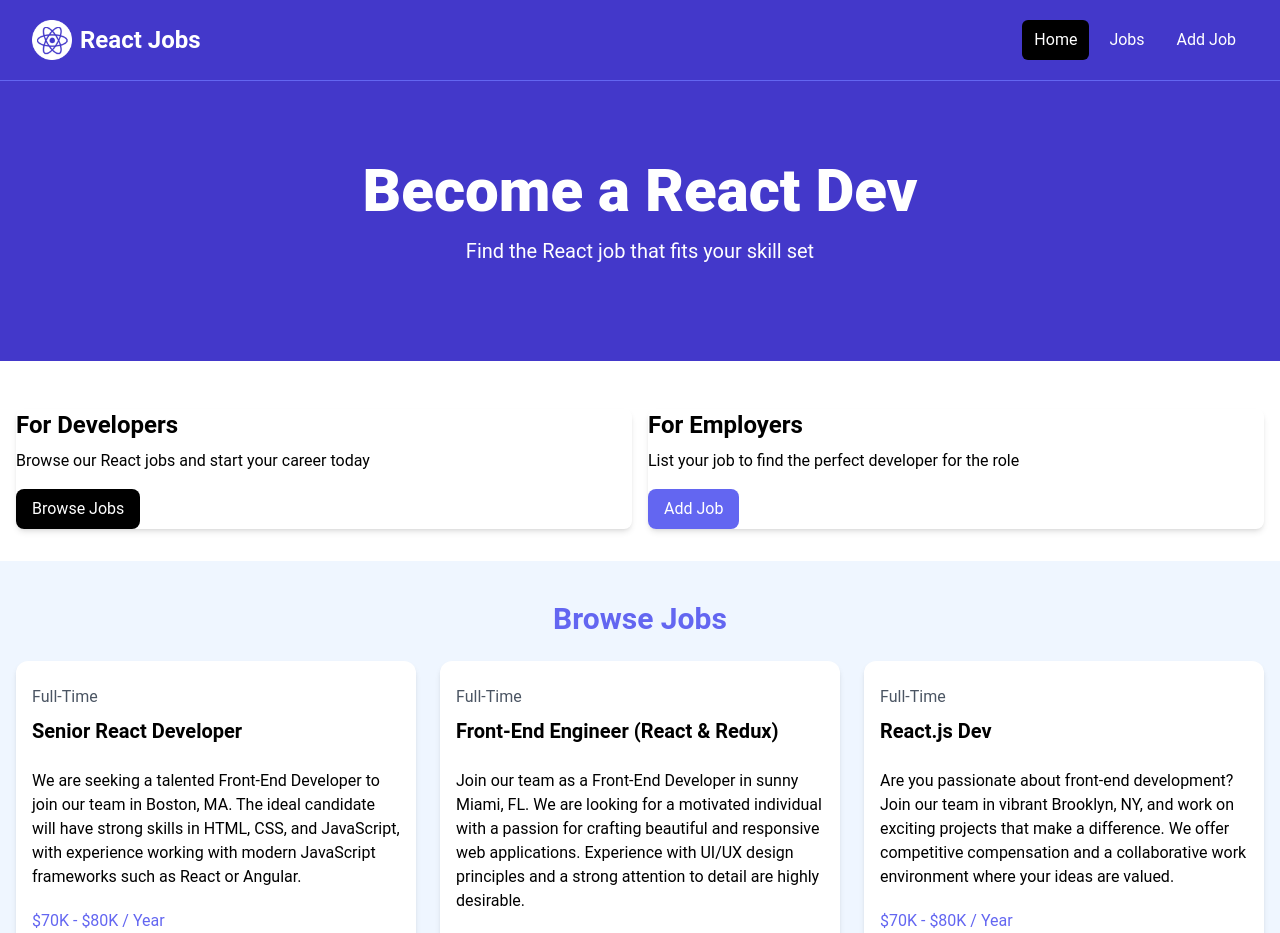
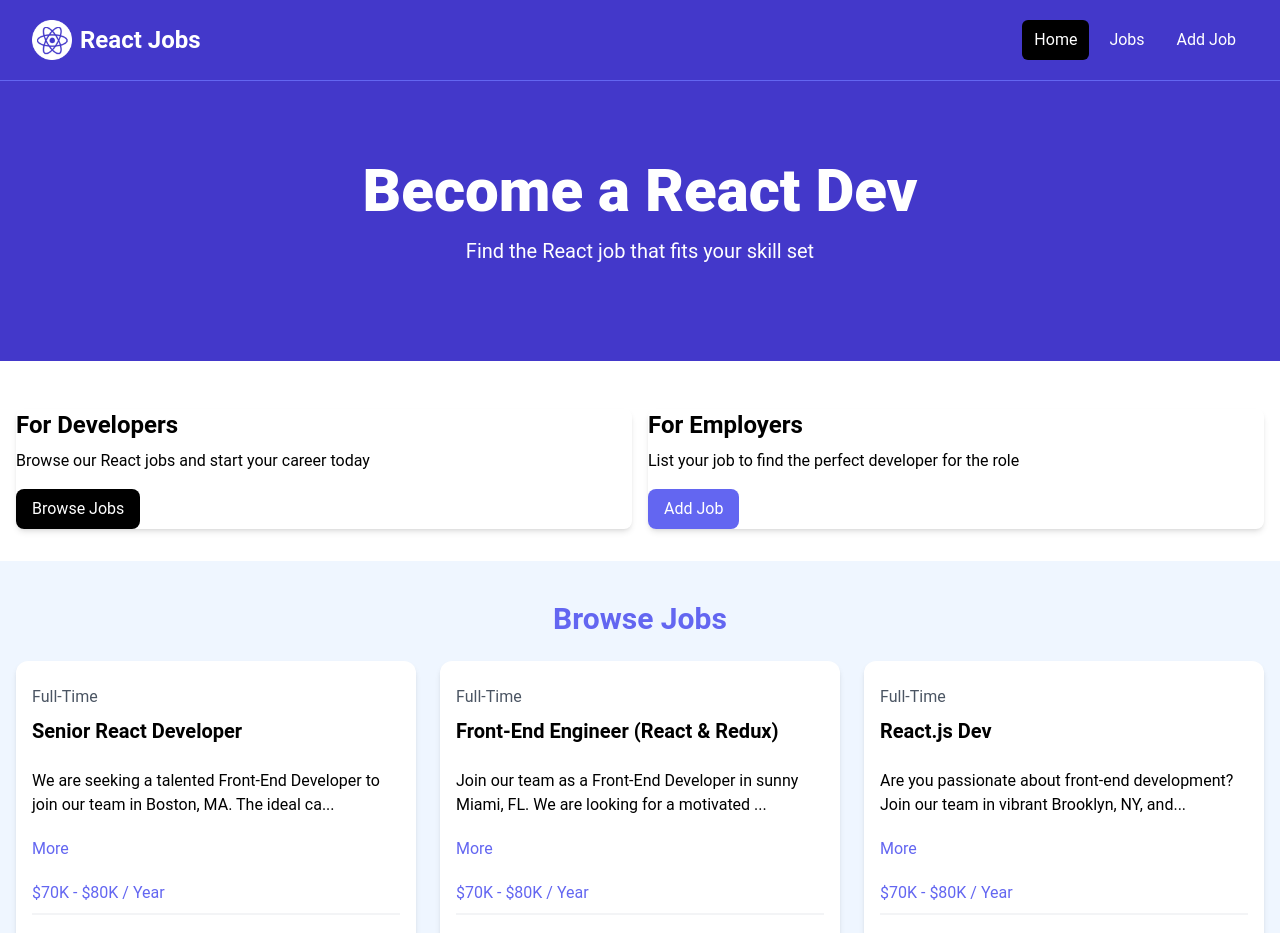
Before and after one commit to abdulhakim233/React-jobs, a React (Vite) app: page / in a window 1280 px wide. Shown: the top 933 px of the page. Built offline with nearby package versions, Linux system fonts and the light colour scheme.

Commit message:
added event

```diff
--- a/src/components/JobListing.jsx
+++ b/src/components/JobListing.jsx
@@ -1,6 +1,15 @@
-
+import { useState } from "react";
 
 const JobListing = ({ job }) => {
+
+    const[ showFullDescription , setShowFullDescription ]=useState(false);
+
+let description= job.description;
+
+    if (!showFullDescription) {
+        description = description.substring(0,90) + '...';
+    };
+
   return (
     <div className="bg-white rounded-xl shadow-md relative">
 <div className="p-4">
@@ -10,8 +19,14 @@
   </div>
 
   <div className="mb-5">
-  {job.description}
+  {description}
   </div>
+
+  <button onClick={()=>setShowFullDescription((prevState)=>
+   !prevState)} className="text-indigo-500 mb-5 hover:text-indigo-600">
+   { showFullDescription ? 'Less' : 'More'}
+
+  </button>
 
   <h3 className="text-indigo-500 mb-2">{job.salary} / Year</h3>
 
```
